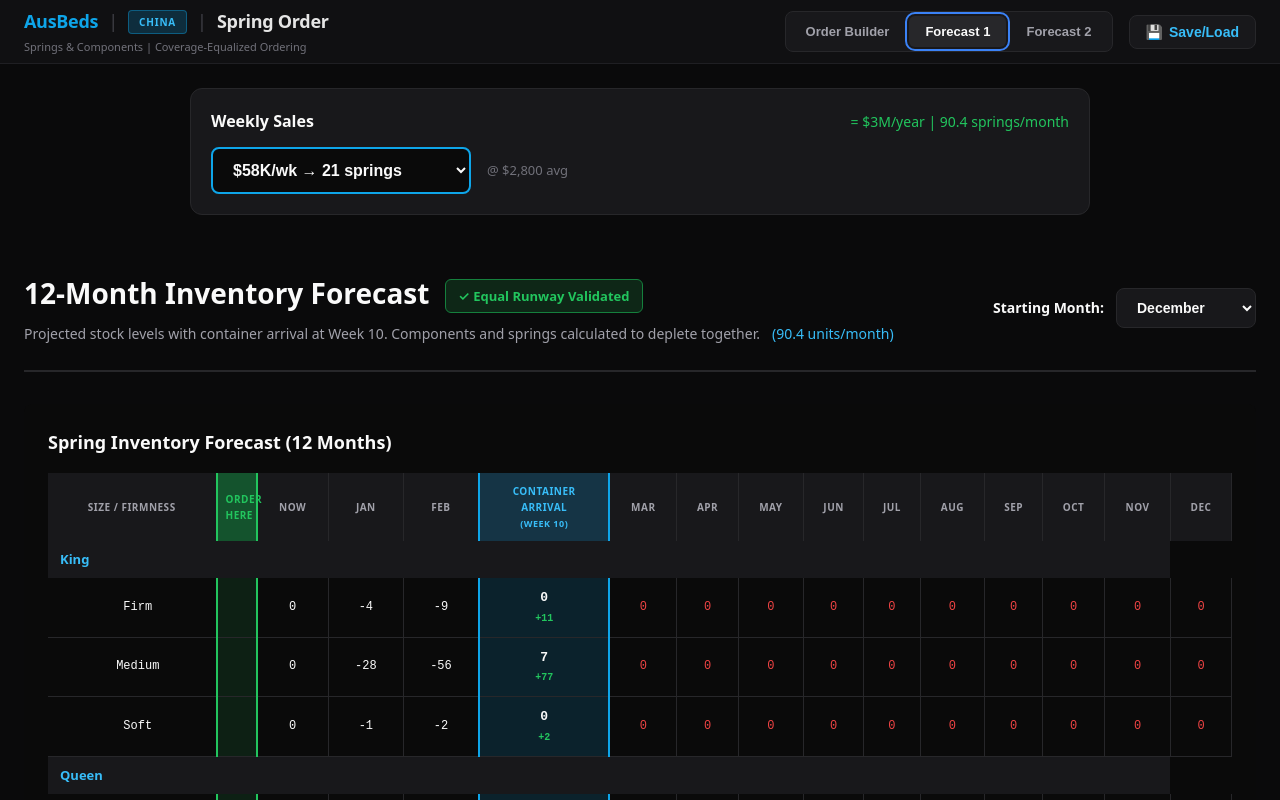
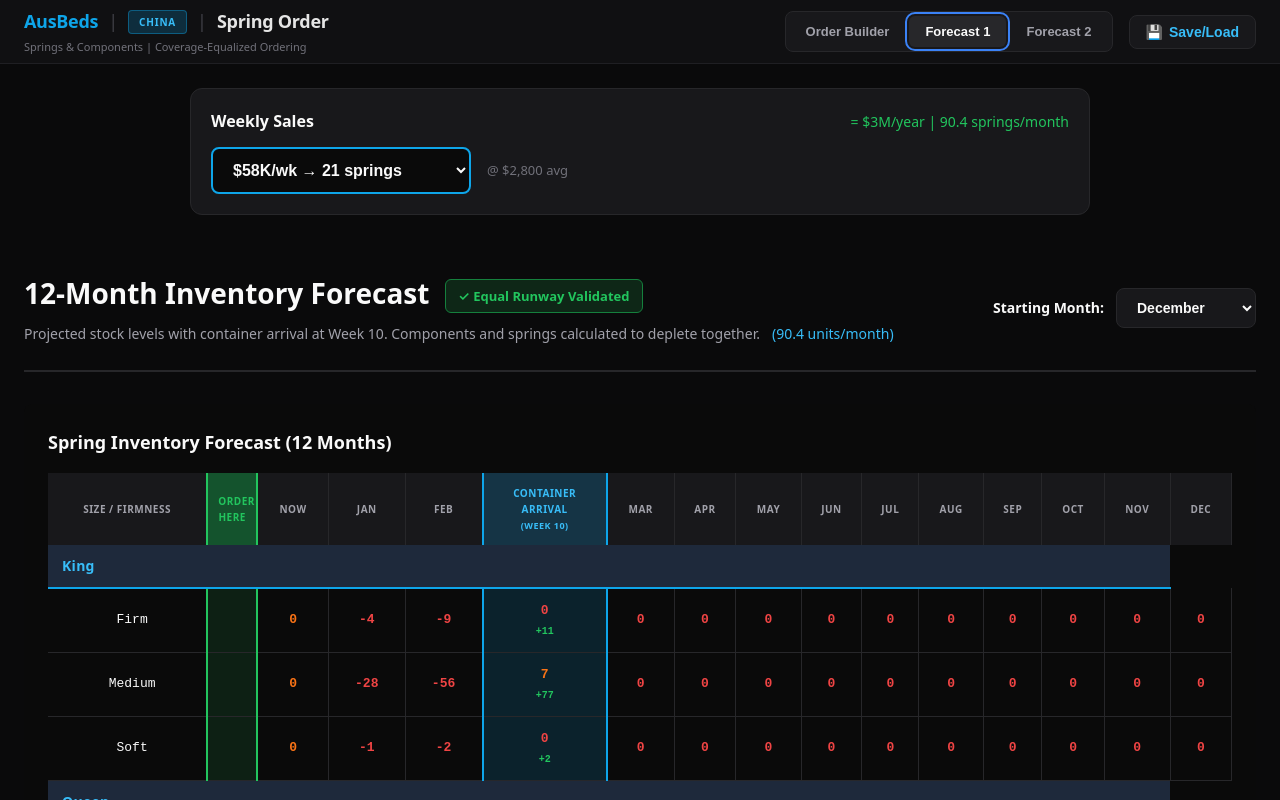
Before and after one commit to karlvann/china-order, a React (Vite) app: page / in a window 1280 px wide. Both pictures are taken after a click on the button "Forecast 1". Shown: the top 800 px of the page. Built offline with nearby package versions, Linux system fonts and the light colour scheme.

Commit message:
new tables

```diff
--- a/src/components/ComponentTimelineDetailed.jsx
+++ b/src/components/ComponentTimelineDetailed.jsx
@@ -1,4 +1,12 @@
 import React from 'react';
+
+// Get stock health color based on level
+const getStockColor = (stock) => {
+  if (stock < 0) return '#ef4444';      // Red - stockout
+  if (stock < 10) return '#f97316';     // Orange - critical
+  if (stock < 30) return '#eab308';     // Yellow - low
+  return '#22c55e';                     // Green - healthy
+};
 
 // Detailed 12-month forecast showing all component × size combinations (22 rows)
 export default function ComponentTimelineDetailed({ inventory, springOrder, componentOrder, startingMonth = 0, usageRates }) {
@@ -110,16 +118,18 @@ export default function ComponentTimelineDetailed({ inventory, springOrder, comp
           {COMPONENT_TYPES.map(comp => (
             <React.Fragment key={comp.id}>
               {/* Component header row */}
-              <tr style={{ background: '#18181b' }}>
+              <tr style={{ background: '#14532d' }}>
                 <td colSpan={15} style={{
-                  padding: '8px 12px',
+                  padding: '10px 14px',
                   fontWeight: '700',
-                  fontSize: '13px',
+                  fontSize: '14px',
                   color: '#22c55e',
                   position: 'sticky',
                   left: 0,
-                  background: '#18181b',
-                  zIndex: 2
+                  background: '#14532d',
+                  zIndex: 2,
+                  borderBottom: '2px solid #22c55e',
+                  letterSpacing: '0.02em'
                 }}>
                   {comp.name}
                 </td>
@@ -156,17 +166,33 @@ export default function ComponentTimelineDetailed({ inventory, springOrder, comp
                     <td style={orderNowCellStyle}>
                       {/* Empty cell - visual marker for order point */}
                     </td>
-                    <td style={cellStyle}>
+                    <td style={{
+                      ...cellStyle,
+                      color: getStockColor(currentStock),
+                      fontWeight: currentStock < 30 ? '600' : '400'
+                    }}>
                       {Math.round(currentStock)}
                     </td>
-                    <td style={cellStyle}>
+                    <td style={{
+                      ...cellStyle,
+                      color: getStockColor(getStockAtMonth(comp.id, size, comp.multiplier, 1)),
+                      fontWeight: getStockAtMonth(comp.id, size, comp.multiplier, 1) < 30 ? '600' : '400'
+                    }}>
                       {Math.round(getStockAtMonth(comp.id, size, comp.multiplier, 1))}
                     </td>
-                    <td style={cellStyle}>
+                    <td style={{
+                      ...cellStyle,
+                      color: getStockColor(getStockAtMonth(comp.id, size, comp.multiplier, 2)),
+                      fontWeight: getStockAtMonth(comp.id, size, comp.multiplier, 2) < 30 ? '600' : '400'
+                    }}>
                       {Math.round(getStockAtMonth(comp.id, size, comp.multiplier, 2))}
                     </td>
                     <td style={{ ...cellStyle, ...arrivalCellStyle }}>
-                      <div style={{ fontWeight: '700', fontSize: '13px' }}>
+                      <div style={{
+                        fontWeight: '700',
+                        fontSize: '13px',
+                        color: getStockColor(getStockAtMonth(comp.id, size, comp.multiplier, 2.5))
+                      }}>
                         {Math.round(Math.max(0, getStockAtMonth(comp.id, size, comp.multiplier, 2.5)))}
                       </div>
                       {orderedComponents > 0 && (
@@ -177,12 +203,12 @@ export default function ComponentTimelineDetailed({ inventory, springOrder, comp
                     </td>
                     {[3, 4, 5, 6, 7, 8, 9, 10, 11, 12].map(offset => {
                       const stock = getStockAtMonth(comp.id, size, comp.multiplier, offset);
-                      const isNegative = stock < 0;
 
                       return (
                         <td key={offset} style={{
                           ...cellStyle,
-                          color: isNegative ? '#ef4444' : '#fafafa'
+                          color: getStockColor(stock),
+                          fontWeight: stock < 30 ? '600' : '400'
                         }}>
                           {Math.round(Math.max(0, stock))}
                         </td>
@@ -196,26 +222,27 @@ export default function ComponentTimelineDetailed({ inventory, springOrder, comp
         </tbody>
       </table>
 
+      {/* Color Legend */}
       <div style={{
         marginTop: '16px',
-        padding: '12px',
-        background: 'rgba(34, 197, 94, 0.1)',
-        border: '1px solid #15803d',
-        borderRadius: '6px',
-        fontSize: '12px',
+        display: 'flex',
+        gap: '24px',
+        alignItems: 'center',
+        fontSize: '11px',
         color: '#a1a1aa'
       }}>
-        <strong style={{ color: '#22c55e' }}>Note:</strong> Component usage based on spring sales rates × multipliers.
-        Component orders are calculated to ensure equal runway with springs (same depletion timeline).
-        Side Panel "Double (+S/KS)" includes consolidated Single and King Single sales.
-        Red values indicate stockout risk.
+        <span style={{ fontWeight: '600', color: '#71717a' }}>Stock Health:</span>
+        <span><span style={{ color: '#22c55e', fontWeight: '600' }}>●</span> Healthy (30+)</span>
+        <span><span style={{ color: '#eab308', fontWeight: '600' }}>●</span> Low (10-29)</span>
+        <span><span style={{ color: '#f97316', fontWeight: '600' }}>●</span> Critical (&lt;10)</span>
+        <span><span style={{ color: '#ef4444', fontWeight: '600' }}>●</span> Stockout</span>
       </div>
     </div>
   );
 }
 
 const headerStyle = {
-  padding: '10px 8px',
+  padding: '12px 10px',
   textAlign: 'center',
   fontSize: '10px',
   textTransform: 'uppercase',
@@ -231,9 +258,9 @@ const orderNowHeaderStyle = {
   fontWeight: '700',
   borderLeft: '2px solid #22c55e',
   borderRight: '2px solid #22c55e',
-  width: '40px',
-  minWidth: '40px',
-  maxWidth: '40px'
+  width: '50px',
+  minWidth: '50px',
+  maxWidth: '50px'
 };
 
 const arrivalHeaderStyle = {
@@ -245,10 +272,10 @@ const arrivalHeaderStyle = {
 };
 
 const cellStyle = {
-  padding: '10px 12px',
+  padding: '12px 14px',
   textAlign: 'center',
   fontFamily: 'monospace',
-  fontSize: '12px',
+  fontSize: '13px',
   color: '#fafafa',
   borderRight: '1px solid #27272a'
 };
@@ -257,11 +284,11 @@ const orderNowCellStyle = {
   background: 'rgba(20, 83, 45, 0.3)',
   borderLeft: '2px solid #22c55e',
   borderRight: '2px solid #22c55e',
-  padding: '10px 4px',
+  padding: '12px 6px',
   textAlign: 'center',
-  width: '40px',
-  minWidth: '40px',
-  maxWidth: '40px'
+  width: '50px',
+  minWidth: '50px',
+  maxWidth: '50px'
 };
 
 const arrivalCellStyle = {
--- a/src/components/ComponentTimelineV2.jsx
+++ b/src/components/ComponentTimelineV2.jsx
@@ -1,4 +1,12 @@
 import React from 'react';
+
+// Get stock health color based on level
+const getStockColor = (stock) => {
+  if (stock < 0) return '#ef4444';      // Red - stockout
+  if (stock < 10) return '#f97316';     // Orange - critical
+  if (stock < 30) return '#eab308';     // Yellow - low
+  return '#22c55e';                     // Green - healthy
+};
 
 // V2: Shows component inventory with multiple container arrivals
 export default function ComponentTimelineV2({ projection, startingMonth = 0, placedOrders = {}, toggleOrderStatus, usageRates }) {
@@ -308,16 +316,18 @@ export default function ComponentTimelineV2({ projection, startingMonth = 0, pla
             {COMPONENT_TYPES.map(comp => (
               <React.Fragment key={comp.id}>
                 {/* Component header row */}
-                <tr style={{ background: '#18181b' }}>
+                <tr style={{ background: '#14532d' }}>
                   <td colSpan={totalColumns} style={{
-                    padding: '8px 12px',
+                    padding: '10px 14px',
                     fontWeight: '700',
-                    fontSize: '13px',
-                    color: '#fafafa',
-                    borderBottom: '1px solid #27272a',
+                    fontSize: '14px',
+                    color: '#22c55e',
+                    borderBottom: '2px solid #22c55e',
                     position: 'sticky',
                     left: 0,
-                    zIndex: 2
+                    background: '#14532d',
+                    zIndex: 2,
+                    letterSpacing: '0.02em'
                   }}>
                     {comp.name}
                   </td>
@@ -343,8 +353,12 @@ export default function ComponentTimelineV2({ projection, startingMonth = 0, pla
                         if (col.type === 'week') {
                           const stock = getComponentStockAtWeek(comp.id, size, col.weekOffset);
                           return (
-                            <td key={`cell-${idx}`} style={cellStyle}>
-                              {Math.round(stock)}
+                            <td key={`cell-${idx}`} style={{
+                              ...cellStyle,
+                              color: getStockColor(stock),
+                              fontWeight: stock < 30 ? '600' : '400'
+                            }}>
+                              {Math.round(Math.max(0, stock))}
                             </td>
                           );
                         } else if (col.type === 'order') {
@@ -377,7 +391,12 @@ export default function ComponentTimelineV2({ projection, startingMonth = 0, pla
                                 ...(isPlaced ? {} : unplacedArrivalCellStyle)
                               }}
                             >
-                              <div style={{ fontWeight: '700', fontSize: '13px', opacity: isPlaced ? 1 : 0.5 }}>
+                              <div style={{
+                                fontWeight: '700',
+                                fontSize: '13px',
+                                opacity: isPlaced ? 1 : 0.5,
+                                color: getStockColor(stockAtArrival)
+                              }}>
                                 {Math.round(Math.max(0, stockAtArrival))}
                               </div>
                               {addedComponents > 0 && (
@@ -398,8 +417,20 @@ export default function ComponentTimelineV2({ projection, startingMonth = 0, pla
         </table>
       </div>
 
-      <div style={styles.footnote}>
-        Weekly granularity showing actual calendar dates. Component orders calculated to ensure equal depletion with springs. Scroll horizontally to view full year.
+      {/* Color Legend */}
+      <div style={{
+        marginTop: '12px',
+        display: 'flex',
+        gap: '24px',
+        alignItems: 'center',
+        fontSize: '11px',
+        color: '#a1a1aa'
+      }}>
+        <span style={{ fontWeight: '600', color: '#71717a' }}>Stock Health:</span>
+        <span><span style={{ color: '#22c55e', fontWeight: '600' }}>●</span> Healthy (30+)</span>
+        <span><span style={{ color: '#eab308', fontWeight: '600' }}>●</span> Low (10-29)</span>
+        <span><span style={{ color: '#f97316', fontWeight: '600' }}>●</span> Critical (&lt;10)</span>
+        <span><span style={{ color: '#ef4444', fontWeight: '600' }}>●</span> Stockout</span>
       </div>
     </div>
   );
@@ -431,12 +462,6 @@ const styles = {
     borderCollapse: 'collapse',
     fontSize: '13px',
     fontFamily: 'monospace'
-  },
-  footnote: {
-    marginTop: '12px',
-    fontSize: '12px',
-    color: '#71717a',
-    fontStyle: 'italic'
   }
 };
 
--- a/src/components/SpringTimelineDetailed.jsx
+++ b/src/components/SpringTimelineDetailed.jsx
@@ -1,4 +1,12 @@
 import React from 'react';
+
+// Get stock health color based on level
+const getStockColor = (stock) => {
+  if (stock < 0) return '#ef4444';      // Red - stockout
+  if (stock < 10) return '#f97316';     // Orange - critical
+  if (stock < 30) return '#eab308';     // Yellow - low
+  return '#22c55e';                     // Green - healthy
+};
 
 // Detailed 12-month forecast showing all size × firmness combinations (15 rows)
 export default function SpringTimelineDetailed({ inventory, springOrder, startingMonth = 0, usageRates }) {
@@ -100,16 +108,18 @@ export default function SpringTimelineDetailed({ inventory, springOrder, startin
           {MATTRESS_SIZES.map(size => (
             <React.Fragment key={size}>
               {/* Size header row */}
-              <tr style={{ background: '#18181b' }}>
+              <tr style={{ background: '#1e293b' }}>
                 <td colSpan={15} style={{
-                  padding: '8px 12px',
+                  padding: '10px 14px',
                   fontWeight: '700',
-                  fontSize: '13px',
+                  fontSize: '14px',
                   color: '#38bdf8',
                   position: 'sticky',
                   left: 0,
-                  background: '#18181b',
-                  zIndex: 2
+                  background: '#1e293b',
+                  zIndex: 2,
+                  borderBottom: '2px solid #0ea5e9',
+                  letterSpacing: '0.02em'
                 }}>
                   {size}
                 </td>
@@ -136,17 +146,33 @@ export default function SpringTimelineDetailed({ inventory, springOrder, startin
                     <td style={orderNowCellStyle}>
                       {/* Empty cell - visual marker for order point */}
                     </td>
-                    <td style={cellStyle}>
+                    <td style={{
+                      ...cellStyle,
+                      color: getStockColor(currentStock),
+                      fontWeight: currentStock < 30 ? '600' : '400'
+                    }}>
                       {Math.round(currentStock)}
                     </td>
-                    <td style={cellStyle}>
+                    <td style={{
+                      ...cellStyle,
+                      color: getStockColor(getStockAtMonth(size, firmness, 1)),
+                      fontWeight: getStockAtMonth(size, firmness, 1) < 30 ? '600' : '400'
+                    }}>
                       {Math.round(getStockAtMonth(size, firmness, 1))}
                     </td>
-                    <td style={cellStyle}>
+                    <td style={{
+                      ...cellStyle,
+                      color: getStockColor(getStockAtMonth(size, firmness, 2)),
+                      fontWeight: getStockAtMonth(size, firmness, 2) < 30 ? '600' : '400'
+                    }}>
                       {Math.round(getStockAtMonth(size, firmness, 2))}
                     </td>
                     <td style={{ ...cellStyle, ...arrivalCellStyle }}>
-                      <div style={{ fontWeight: '700', fontSize: '13px' }}>
+                      <div style={{
+                        fontWeight: '700',
+                        fontSize: '13px',
+                        color: getStockColor(getStockAtMonth(size, firmness, 2.5))
+                      }}>
                         {Math.round(Math.max(0, getStockAtMonth(size, firmness, 2.5)))}
                       </div>
                       {orderedSprings > 0 && (
@@ -157,12 +183,12 @@ export default function SpringTimelineDetailed({ inventory, springOrder, startin
                     </td>
                     {[3, 4, 5, 6, 7, 8, 9, 10, 11, 12].map(offset => {
                       const stock = getStockAtMonth(size, firmness, offset);
-                      const isNegative = stock < 0;
 
                       return (
                         <td key={offset} style={{
                           ...cellStyle,
-                          color: isNegative ? '#ef4444' : '#fafafa'
+                          color: getStockColor(stock),
+                          fontWeight: stock < 30 ? '600' : '400'
                         }}>
                           {Math.round(Math.max(0, stock))}
                         </td>
@@ -176,26 +202,27 @@ export default function SpringTimelineDetailed({ inventory, springOrder, startin
         </tbody>
       </table>
 
+      {/* Color Legend */}
       <div style={{
         marginTop: '16px',
-        padding: '12px',
-        background: 'rgba(14, 165, 233, 0.1)',
-        border: '1px solid #0ea5e9',
-        borderRadius: '6px',
-        fontSize: '12px',
+        display: 'flex',
+        gap: '24px',
+        alignItems: 'center',
+        fontSize: '11px',
         color: '#a1a1aa'
       }}>
-        <strong style={{ color: '#38bdf8' }}>Note:</strong> Container arrives at Week 10 (2.5 months).
-        Stock depletes at monthly sales rate based on firmness distribution.
-        Components below are calculated to deplete at the same rate as springs.
-        Red values indicate stockout risk.
+        <span style={{ fontWeight: '600', color: '#71717a' }}>Stock Health:</span>
+        <span><span style={{ color: '#22c55e', fontWeight: '600' }}>●</span> Healthy (30+)</span>
+        <span><span style={{ color: '#eab308', fontWeight: '600' }}>●</span> Low (10-29)</span>
+        <span><span style={{ color: '#f97316', fontWeight: '600' }}>●</span> Critical (&lt;10)</span>
+        <span><span style={{ color: '#ef4444', fontWeight: '600' }}>●</span> Stockout</span>
       </div>
     </div>
   );
 }
 
 const headerStyle = {
-  padding: '10px 8px',
+  padding: '12px 10px',
   textAlign: 'center',
   fontSize: '10px',
   textTransform: 'uppercase',
@@ -211,9 +238,9 @@ const orderNowHeaderStyle = {
   fontWeight: '700',
   borderLeft: '2px solid #22c55e',
   borderRight: '2px solid #22c55e',
-  width: '40px',
-  minWidth: '40px',
-  maxWidth: '40px'
+  width: '50px',
+  minWidth: '50px',
+  maxWidth: '50px'
 };
 
 const arrivalHeaderStyle = {
@@ -225,10 +252,10 @@ const arrivalHeaderStyle = {
 };
 
 const cellStyle = {
-  padding: '10px 12px',
+  padding: '12px 14px',
   textAlign: 'center',
   fontFamily: 'monospace',
-  fontSize: '12px',
+  fontSize: '13px',
   color: '#fafafa',
   borderRight: '1px solid #27272a'
 };
@@ -237,11 +264,11 @@ const orderNowCellStyle = {
   background: 'rgba(20, 83, 45, 0.3)',
   borderLeft: '2px solid #22c55e',
   borderRight: '2px solid #22c55e',
-  padding: '10px 4px',
+  padding: '12px 6px',
   textAlign: 'center',
-  width: '40px',
-  minWidth: '40px',
-  maxWidth: '40px'
+  width: '50px',
+  minWidth: '50px',
+  maxWidth: '50px'
 };
 
 const arrivalCellStyle = {
--- a/src/components/SpringTimelineV2.jsx
+++ b/src/components/SpringTimelineV2.jsx
@@ -1,4 +1,12 @@
 import React from 'react';
+
+// Get stock health color based on level
+const getStockColor = (stock) => {
+  if (stock < 0) return '#ef4444';      // Red - stockout
+  if (stock < 10) return '#f97316';     // Orange - critical
+  if (stock < 30) return '#eab308';     // Yellow - low
+  return '#22c55e';                     // Green - healthy
+};
 
 // V2: Shows multiple container arrivals throughout the year
 export default function SpringTimelineV2({ projection, startingMonth = 0, placedOrders = {}, toggleOrderStatus, usageRates }) {
@@ -298,16 +306,18 @@ export default function SpringTimelineV2({ projection, startingMonth = 0, placed
             {MATTRESS_SIZES.map(size => (
               <React.Fragment key={size}>
                 {/* Size header row */}
-                <tr style={{ background: '#18181b' }}>
+                <tr style={{ background: '#1e293b' }}>
                   <td colSpan={totalColumns} style={{
-                    padding: '8px 12px',
+                    padding: '10px 14px',
                     fontWeight: '700',
-                    fontSize: '13px',
-                    color: '#fafafa',
-                    borderBottom: '1px solid #27272a',
+                    fontSize: '14px',
+                    color: '#38bdf8',
+                    borderBottom: '2px solid #0ea5e9',
                     position: 'sticky',
                     left: 0,
-                    zIndex: 2
+                    background: '#1e293b',
+                    zIndex: 2,
+                    letterSpacing: '0.02em'
                   }}>
                     {size}
                   </td>
@@ -333,8 +343,12 @@ export default function SpringTimelineV2({ projection, startingMonth = 0, placed
                         if (col.type === 'week') {
                           const stock = getStockAtWeek(size, firmness, col.weekOffset);
                           return (
-                            <td key={`cell-${idx}`} style={cellStyle}>
-                              {Math.round(stock)}
+                            <td key={`cell-${idx}`} style={{
+                              ...cellStyle,
+                              color: getStockColor(stock),
+                              fontWeight: stock < 30 ? '600' : '400'
+                            }}>
+                              {Math.round(Math.max(0, stock))}
                             </td>
                           );
                         } else if (col.type === 'order') {
@@ -367,7 +381,12 @@ export default function SpringTimelineV2({ projection, startingMonth = 0, placed
                                 ...(isPlaced ? {} : unplacedArrivalCellStyle)
                               }}
                             >
-                              <div style={{ fontWeight: '700', fontSize: '13px', opacity: isPlaced ? 1 : 0.5 }}>
+                              <div style={{
+                                fontWeight: '700',
+                                fontSize: '13px',
+                                opacity: isPlaced ? 1 : 0.5,
+                                color: getStockColor(stockAtArrival)
+                              }}>
                                 {Math.round(Math.max(0, stockAtArrival))}
                               </div>
                               {addedSprings > 0 && (
@@ -388,8 +407,20 @@ export default function SpringTimelineV2({ projection, startingMonth = 0, placed
         </table>
       </div>
 
-      <div style={styles.footnote}>
-        Weekly granularity showing actual calendar dates. Container arrivals shown as sky blue columns (10 weeks after green order columns). Scroll horizontally to view full year.
+      {/* Color Legend */}
+      <div style={{
+        marginTop: '12px',
+        display: 'flex',
+        gap: '24px',
+        alignItems: 'center',
+        fontSize: '11px',
+        color: '#a1a1aa'
+      }}>
+        <span style={{ fontWeight: '600', color: '#71717a' }}>Stock Health:</span>
+        <span><span style={{ color: '#22c55e', fontWeight: '600' }}>●</span> Healthy (30+)</span>
+        <span><span style={{ color: '#eab308', fontWeight: '600' }}>●</span> Low (10-29)</span>
+        <span><span style={{ color: '#f97316', fontWeight: '600' }}>●</span> Critical (&lt;10)</span>
+        <span><span style={{ color: '#ef4444', fontWeight: '600' }}>●</span> Stockout</span>
       </div>
     </div>
   );
@@ -421,12 +452,6 @@ const styles = {
     borderCollapse: 'collapse',
     fontSize: '13px',
     fontFamily: 'monospace'
-  },
-  footnote: {
-    marginTop: '12px',
-    fontSize: '12px',
-    color: '#71717a',
-    fontStyle: 'italic'
   }
 };
 
```
